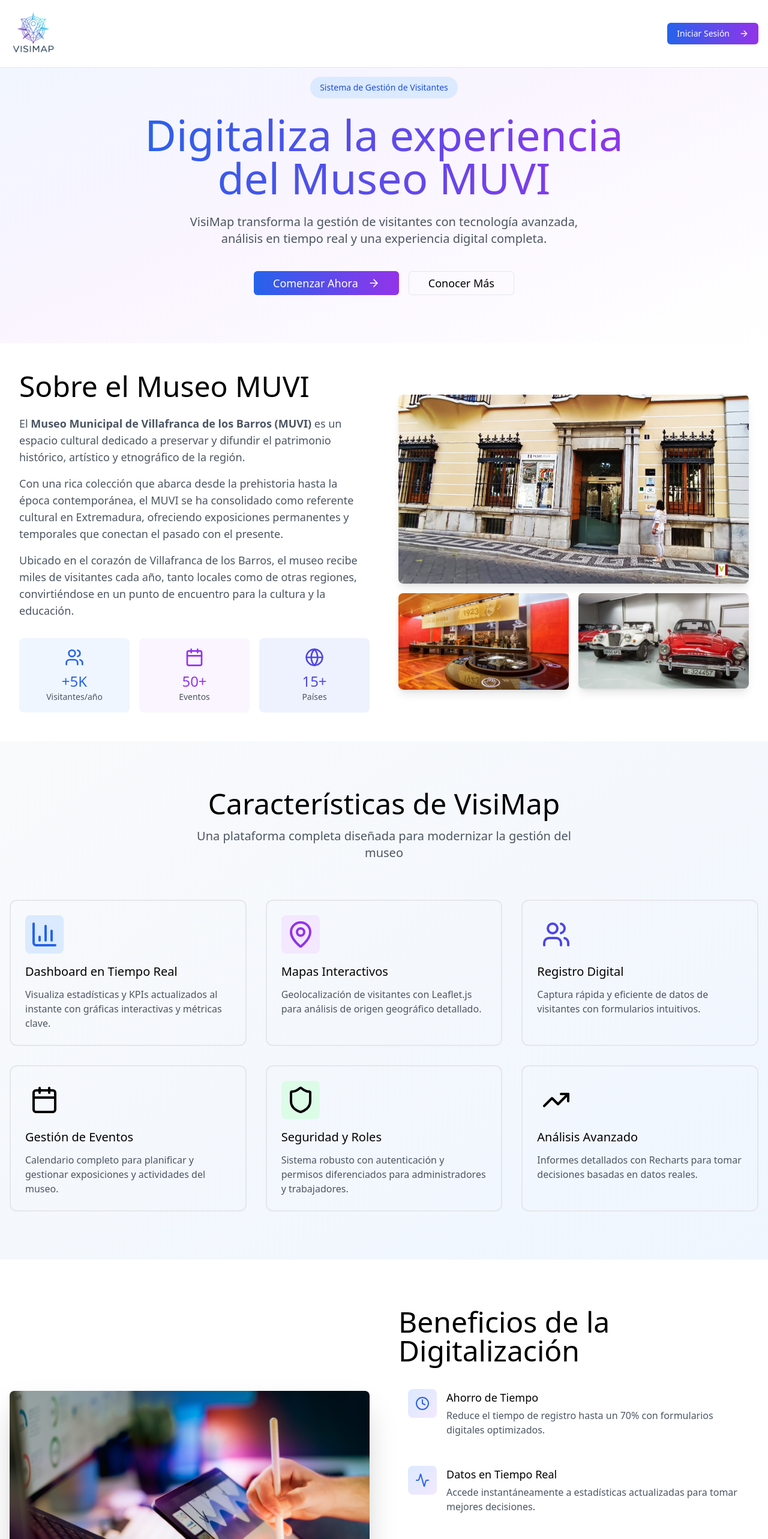
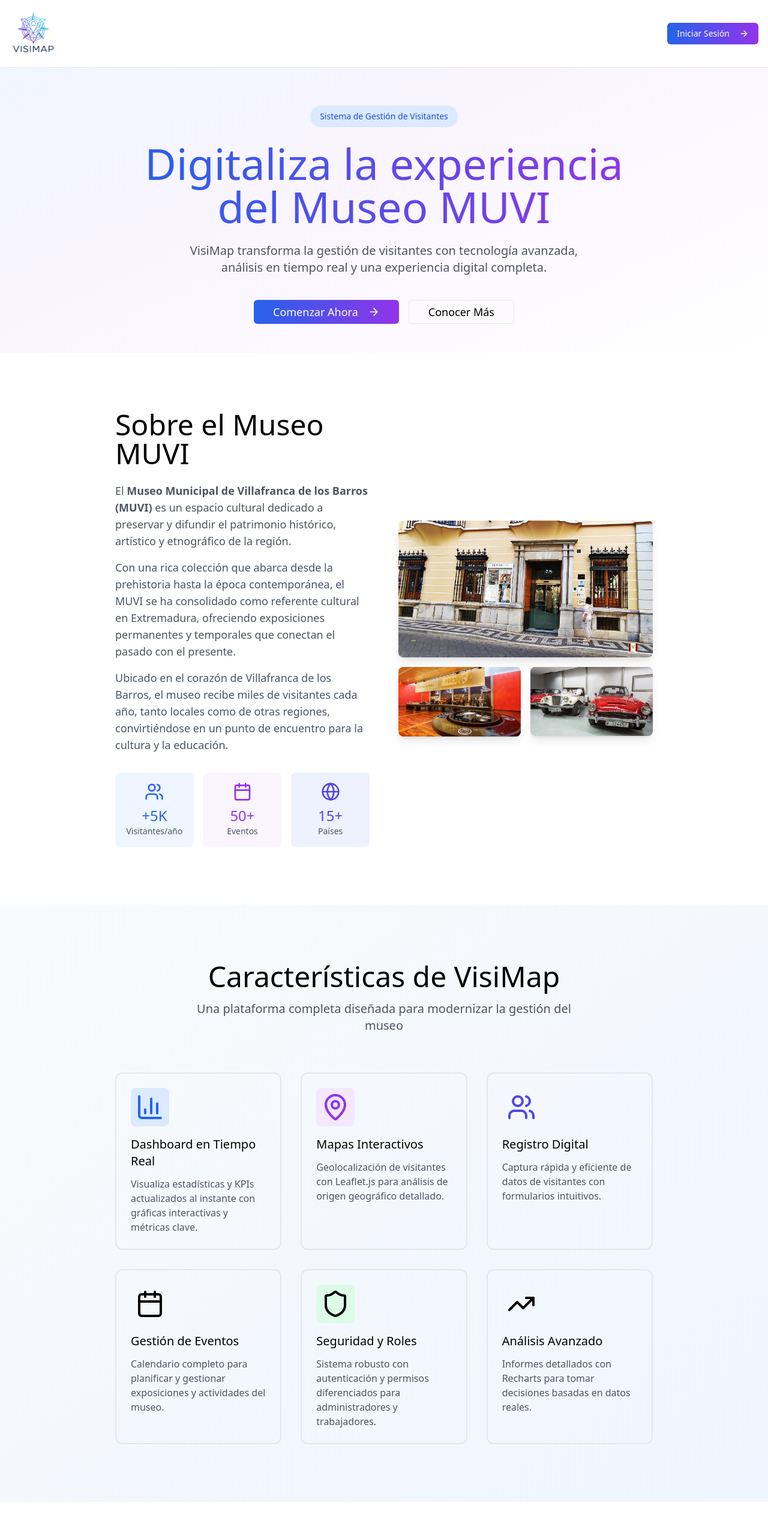
Before and after one commit to AlbertoKimi/Visimap, a React (Vite) app: page / in a window 1280 px wide. Shown: the top 2566 px of the page at 60% size. Built offline with nearby package versions, Linux system fonts and the light colour scheme; what @midudev/tailwind-animations would draw is missing.

Commit message:
Cambio en la landing, poner los elementos más centrados.

```diff
--- a/src/pages/LandingPage.jsx
+++ b/src/pages/LandingPage.jsx
@@ -53,8 +53,7 @@ export function LandingPage({ onGetStarted }) {
 
       {/* Hero Section */}
 
-      <section className="pt-32 pb-20 px-4 bg-gradient-to-br from-blue-50 via-purple-50 to-white relative overflow-hidden">
-        <div className="absolute inset-0 bg-grid-pattern opacity-5"></div>
+      <section className="flex items-center justify-center pt-44 pb-12 px-8 md:px-24 lg:px-48 bg-gradient-to-br from-blue-50 via-purple-50 to-white relative overflow-hidden">
         <div className="container mx-auto relative z-10">
           <motion.div
             initial={{ opacity: 0, y: 30 }}
@@ -104,7 +103,7 @@ export function LandingPage({ onGetStarted }) {
 
       {/* Sección de Museo MUVI */}
 
-      <section id="museo" className="py-12 px-8 bg-white">
+      <section id="museo" className="py-24 px-8 md:px-24 lg:px-48 bg-white">
         <div className="container mx-auto">
           <div className="grid md:grid-cols-2 gap-12 items-center">
             <motion.div
@@ -182,7 +181,7 @@ export function LandingPage({ onGetStarted }) {
 
       {/* Características app */}
 
-      <section className="py-20 px-4 bg-gradient-to-br from-gray-50 to-blue-50">
+      <section className="py-24 px-8 md:px-24 lg:px-48 bg-gradient-to-br from-gray-50 to-blue-50">
         <div className="container mx-auto">
           <motion.div
             initial={{ opacity: 0, y: 30 }}
@@ -262,7 +261,7 @@ export function LandingPage({ onGetStarted }) {
 
       {/* Beneficios de la Digitalización */}
 
-      <section className="py-20 px-4 bg-white">
+      <section className="py-24 px-8 md:px-24 lg:px-48 bg-white">
         <div className="container mx-auto">
           <div className="grid md:grid-cols-2 gap-12 items-center">
             <motion.div
@@ -335,7 +334,7 @@ export function LandingPage({ onGetStarted }) {
 
       {/* Números de VisiMap */}
 
-      <section className="py-20 px-4 bg-gradient-to-r from-blue-600 to-purple-600 text-white">
+      <section className="py-24 px-8 md:px-24 lg:px-48 bg-gradient-to-r from-blue-600 to-purple-600 text-white">
         <div className="container mx-auto">
           <motion.div
             initial={{ opacity: 0, y: 30 }}
@@ -377,7 +376,7 @@ export function LandingPage({ onGetStarted }) {
 
       {/* Sección para contactar */}
 
-      <section className="py-20 px-4 bg-white">
+      <section className="py-24 px-8 md:px-24 lg:px-48 bg-white">
         <div className="container mx-auto">
           <motion.div
             initial={{ opacity: 0, y: 30 }}
```
